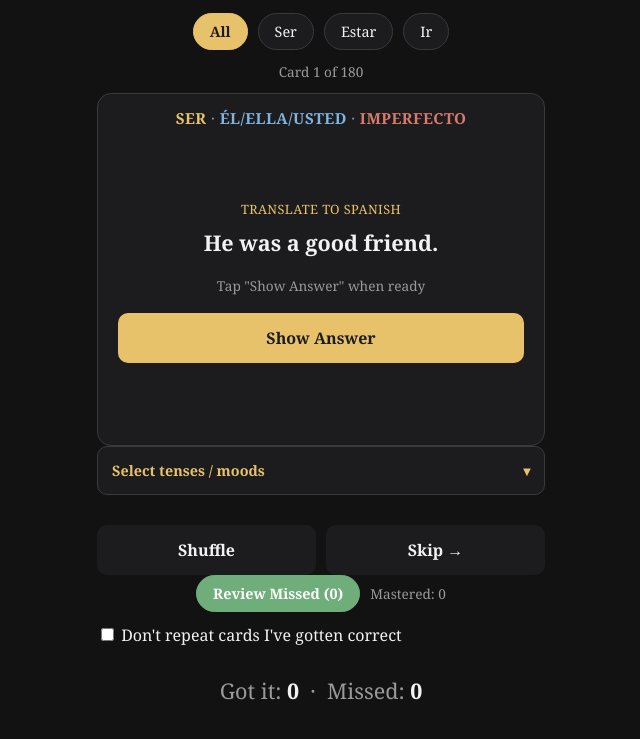
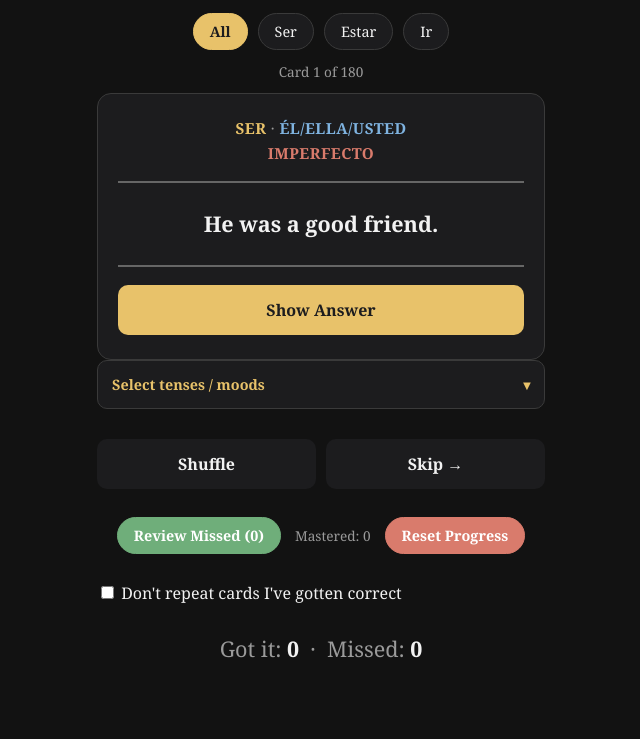
Before and after one commit to tonyvasquez1/bmnr-dashboard, a plain HTML site: page spanish-flashcards/index.html in a window 1280 px wide. Shown: the part 55-794 px from the top of the page, without its empty margins (319-959 px from the left). Drawn offline with Linux system fonts and the light colour scheme.

Commit message:
Card layout overhaul: dividers around phrase zone with verified symmetric spacing, larger/lighter bars, always-visible Reset Progress

```diff
--- a/spanish-flashcards/index.html
+++ b/spanish-flashcards/index.html
@@ -169,21 +169,42 @@
     background: var(--card);
     border: 1px solid var(--border);
     border-radius: 14px;
-    padding: 56px 20px 32px;
-    flex: 1;
+    padding: 24px 20px;
+    display: flex;
+    flex-direction: column;
+  }
+  .card-divider {
+    border-top: 2px solid #666;
+    width: 100%;
+  }
+  .divider-top {
+    margin-top: 18px;
+  }
+  .divider-bottom {
+    margin-bottom: 18px;
+  }
+  .phrase-zone {
     display: flex;
     flex-direction: column;
     justify-content: center;
     align-items: center;
     text-align: center;
-    min-height: 220px;
-    position: relative;
+    width: 100%;
+    padding: 26px 0;
+    min-height: 64px;
+  }
+  .card-bottom {
+    display: flex;
+    flex-direction: column;
+    align-items: center;
+    text-align: center;
+    width: 100%;
+  }
+  #btnRowReveal {
+    margin-top: 0;
   }
   .tag {
-    position: absolute;
-    top: 14px;
-    left: 18px;
-    right: 18px;
+    text-align: center;
     font-size: 0.95rem;
     font-weight: bold;
     text-transform: uppercase;
@@ -194,9 +215,9 @@
   .tag .t-mood { color: var(--bad); }
   .tag .t-sep { color: var(--muted); font-weight: normal; }
   .prompt-label {
-    font-size: 0.8rem;
+    font-size: 0.9rem;
     color: var(--accent);
-    margin-bottom: 10px;
+    margin-bottom: 14px;
     text-transform: uppercase;
     letter-spacing: 0.03em;
   }
@@ -204,13 +225,15 @@
     font-size: 1.35rem;
     line-height: 1.4;
     font-weight: bold;
+    text-align: left;
   }
   .spanish {
     font-size: 1.35rem;
     line-height: 1.4;
     font-weight: bold;
     color: var(--accent);
-    margin-top: 18px;
+    margin-top: 20px;
+    text-align: left;
   }
   .spanish .hl {
     text-decoration: underline;
@@ -273,7 +296,7 @@
     display: flex;
     align-items: center;
     gap: 8px;
-    margin-top: 16px;
+    margin-top: 20px;
     font-size: 0.85rem;
     color: var(--muted);
   }
@@ -304,11 +327,11 @@
   }
   .chart-scroll {
     overflow-x: auto;
-    margin-top: 12px;
     -webkit-overflow-scrolling: touch;
   }
   .conj-chart {
     border-collapse: collapse;
+    margin-top: 12px;
     font-size: 0.88rem;
     min-width: 780px;
   }
@@ -347,20 +370,24 @@
   <div class="progress" id="progressLabel"></div>
   <div class="card" id="card">
     <div class="tag" id="cardTag"></div>
-    <div class="prompt-label">Translate to Spanish</div>
+    <div class="card-divider divider-top"></div>
+    <div class="phrase-zone">
       <div class="english" id="englishText"></div>
       <div class="spanish" id="spanishText" style="display:none;"></div>
-    <div class="hint" id="hintText">Tap "Show Answer" when ready</div>
+    </div>
+    <div class="card-divider divider-bottom"></div>
+    <div class="card-bottom">
+      <div class="hint" id="hintText" style="display:none;"></div>
       <div class="btn-row" id="btnRowReveal">
         <button class="action btn-reveal" id="revealBtn">Show Answer</button>
       </div>
       <div id="answerExtras" style="display:none; width:100%;">
-      <div class="chart-toggle-row">
+        <div class="chart-toggle-row" style="margin-top:0;">
           <input type="checkbox" id="toggleChart">
           <label for="toggleChart">Show full conjugation chart</label>
         </div>
         <div class="chart-scroll" id="chartContainer"></div>
-      <div class="chart-toggle-row">
+        <div class="chart-toggle-row" style="margin-top:4px;">
           <input type="checkbox" id="toggleNote">
           <label for="toggleNote">Show why / common errors</label>
         </div>
@@ -368,6 +395,7 @@
         <div class="btn-row" id="btnRowGrade">
           <button class="action btn-bad" id="missBtn">Missed It</button>
           <button class="action btn-good" id="gotBtn">Got It</button>
+        </div>
       </div>
     </div>
   </div>
@@ -386,7 +414,7 @@
     <button class="action btn-next" id="nextBtn">Skip →</button>
   </div>
 
-  <div class="controls" id="reviewControls"></div>
+  <div class="controls" id="reviewControls" style="margin-top:28px; margin-bottom:28px; row-gap:16px; column-gap:14px;"></div>
   <div class="mood-row" id="hideMasteredRow" style="justify-content:center; margin-bottom:14px;">
     <input type="checkbox" id="toggleHideMastered">
     <label for="toggleHideMastered">Don't repeat cards I've gotten correct</label>
@@ -999,16 +1027,16 @@ function showCard() {
   const c = deck[idx];
   const moodLabel = MOOD_LABELS[c.mood];
   document.getElementById("cardTag").innerHTML =
+    '<div>' +
     '<span class="t-verb">' + c.verb.toUpperCase() + '</span>' +
     '<span class="t-sep"> · </span>' +
     '<span class="t-person">' + c.person + '</span>' +
-    '<span class="t-sep"> · </span>' +
-    '<span class="t-mood">' + moodLabel.toUpperCase() + '</span>';
+    '</div>' +
+    '<div style="margin-top:5px;"><span class="t-mood">' + moodLabel.toUpperCase() + '</span></div>';
   document.getElementById("englishText").textContent = c.en;
   document.getElementById("spanishText").style.display = "none";
   document.getElementById("spanishText").innerHTML = mdToHtml(c.es);
-  document.getElementById("hintText").textContent = "Tap \"Show Answer\" when ready";
-  document.getElementById("hintText").style.display = "block";
+  document.getElementById("hintText").style.display = "none";
   document.getElementById("btnRowReveal").style.display = "flex";
   document.getElementById("answerExtras").style.display = "none";
   document.getElementById("toggleChart").checked = showChart;
@@ -1147,11 +1175,14 @@ function renderReviewControls() {
   masteredLabel.textContent = "Mastered: " + masteredIds.size;
   el.appendChild(masteredLabel);
 
-  if (missedIds.size > 0 || masteredIds.size > 0) {
   const resetBtn = document.createElement("button");
   resetBtn.className = "btn-reset";
   resetBtn.textContent = "Reset Progress";
   resetBtn.onclick = () => {
+    if (missedIds.size === 0 && masteredIds.size === 0) {
+      alert("Nothing to reset yet — no missed or mastered cards tracked.");
+      return;
+    }
     if (confirm("Clear all missed and mastered tracking? This can't be undone.")) {
       missedIds = new Set();
       masteredIds = new Set();
@@ -1162,7 +1193,6 @@ function renderReviewControls() {
     }
   };
   el.appendChild(resetBtn);
-  }
 }
 
 document.getElementById("revealBtn").onclick = reveal;
```
Lines whose indentation alone changed are shown as unchanged.
